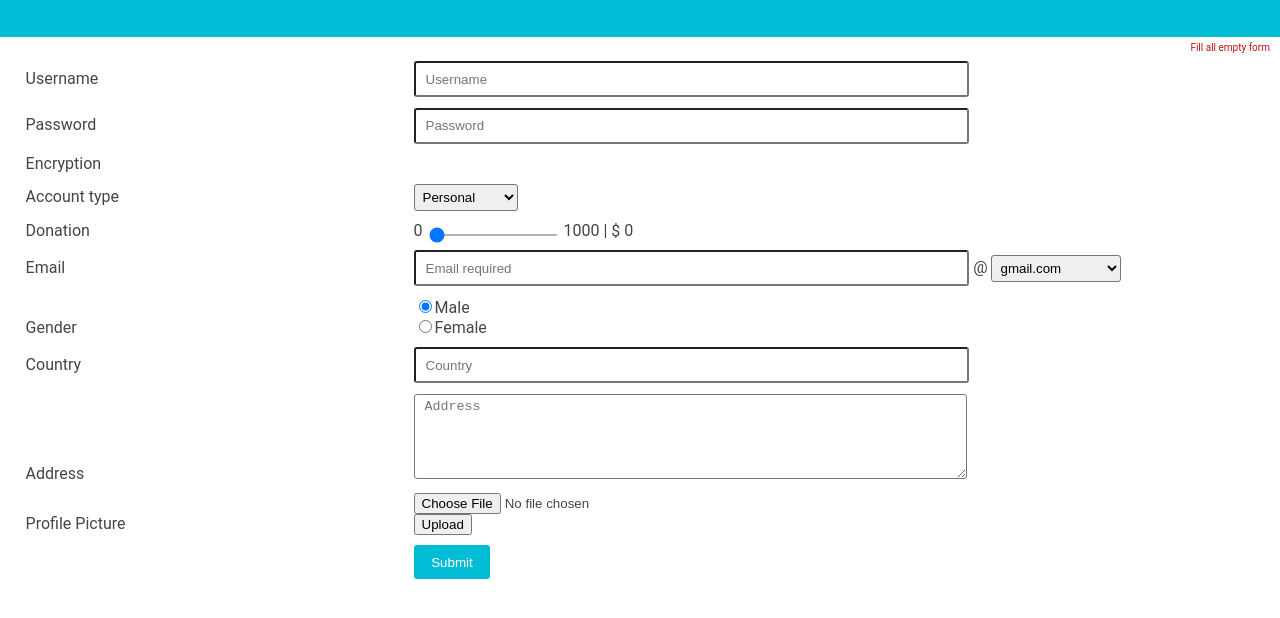
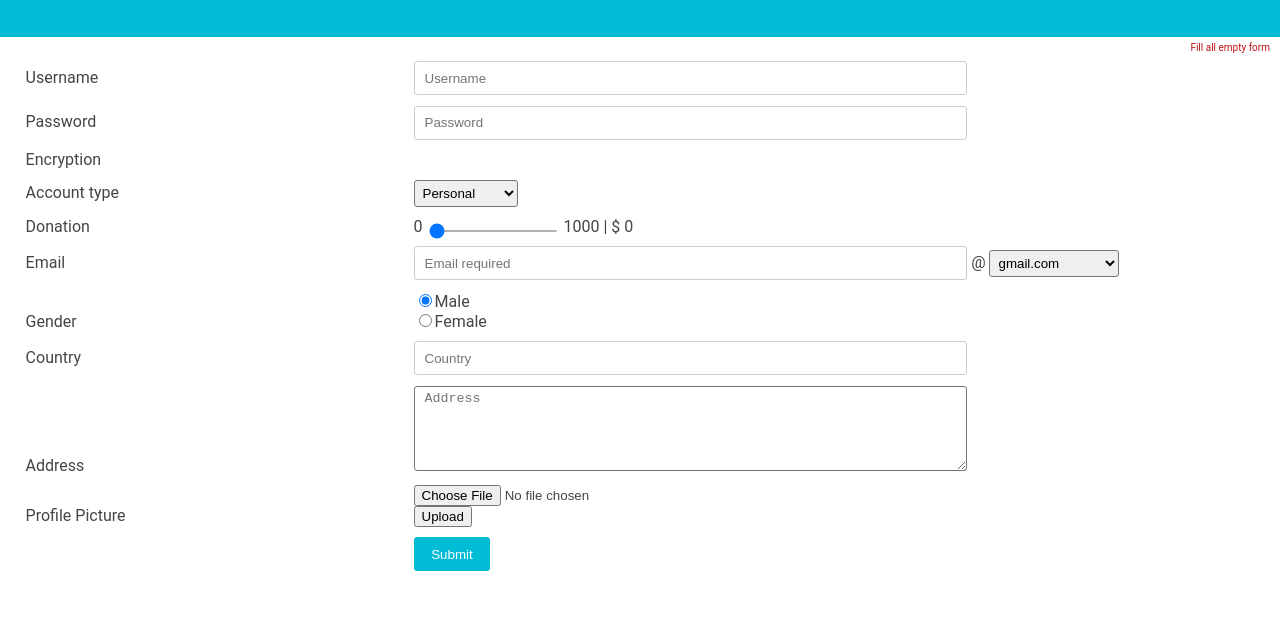
Before and after one commit to fuadreza/fuadreza.github.io, a plain HTML site: page form.html in a window 1280 px wide. Shown: the part 86-704 px from the top of the page. Drawn offline with Linux system fonts and the light colour scheme.

Commit message:
Update form.html

```diff
--- a/form.html
+++ b/form.html
@@ -65,6 +65,7 @@
 	.form-daftar .field-isi{
 		width: 70%;
 		height: 24px;
+		border: 1px solid #ccc;
 		border-radius: 3px;
 		box-shadow: 0;
 		padding: 4px;
```
